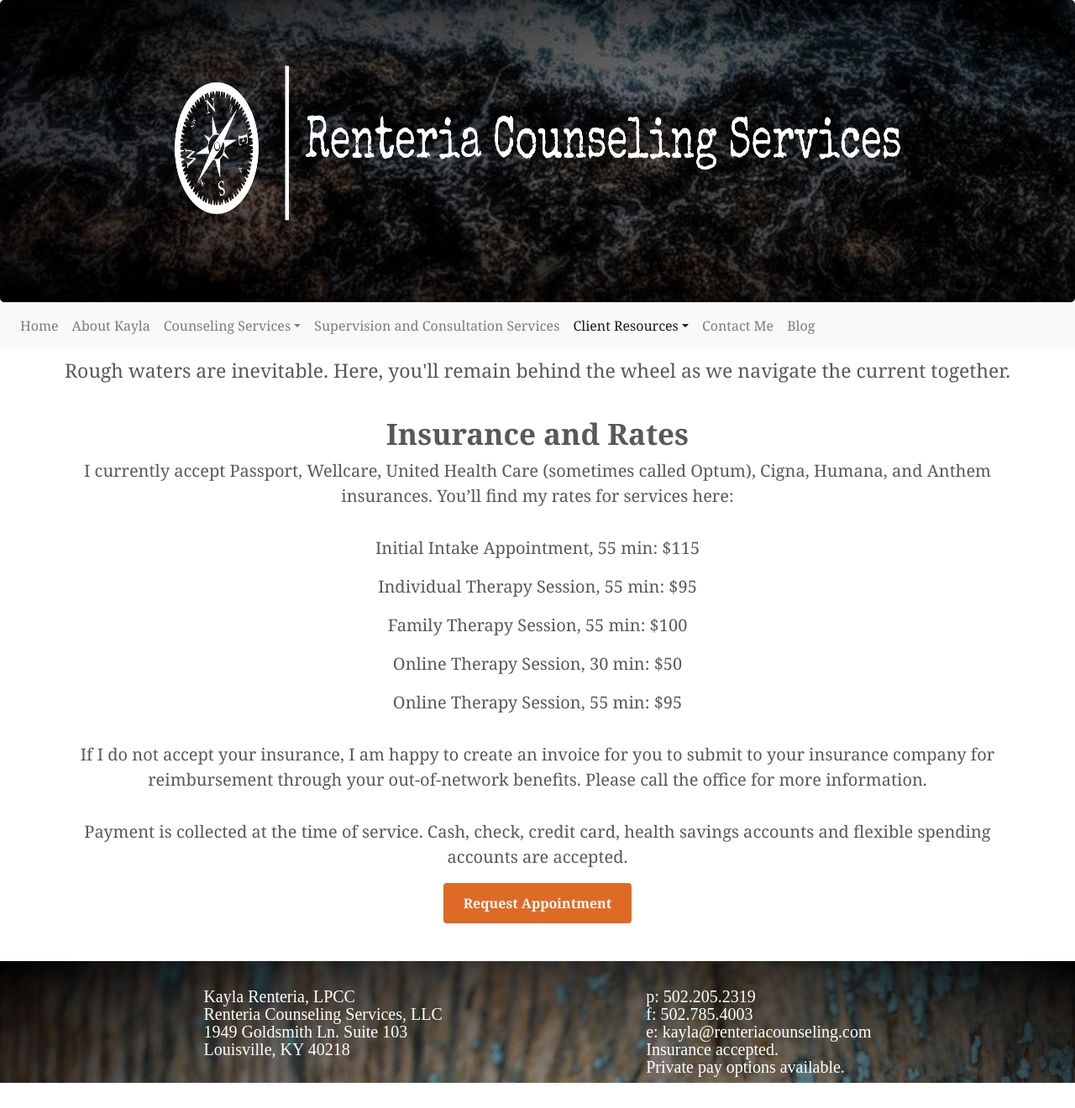
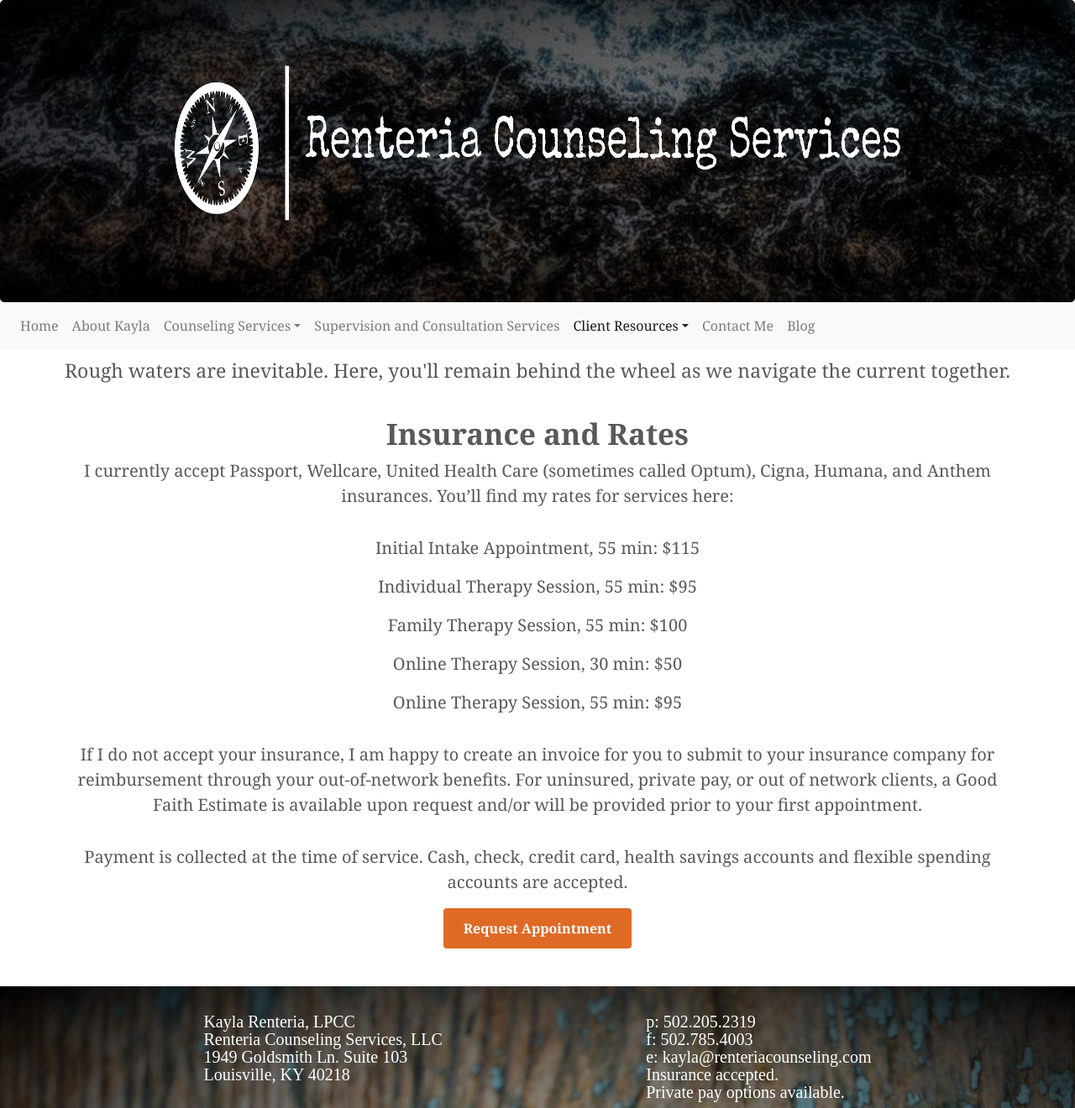
Before and after one commit to kayla-renteria/kaylawebsite, a Jekyll site: the page built from insurance.html, in a window 1280 px wide. Shown: the whole page at 84% size. Built offline with Jekyll 4.4.1, drawn with Linux system fonts in a browser that asks for light colours; a script that is not in the unit is left out; before the commit the page ends 1290 px from its top, so only the background shows below that.

Commit message:
Update insurance.html

```diff
--- a/insurance.html
+++ b/insurance.html
@@ -17,7 +17,7 @@
     <p></p>
     <p>If I do not accept your insurance, I am happy to create an invoice for you to submit to your
       insurance company
-      for reimbursement through your out-of-network benefits. Please call the office for more information. </p>
+      for reimbursement through your out-of-network benefits. For uninsured, private pay, or out of network clients, a Good Faith Estimate is available upon request and/or will be provided prior to your first appointment. </p>
     <p></p>
     <p>Payment is collected at the time of service. Cash, check, credit card, health savings accounts and flexible
       spending accounts are accepted. </p>
```
